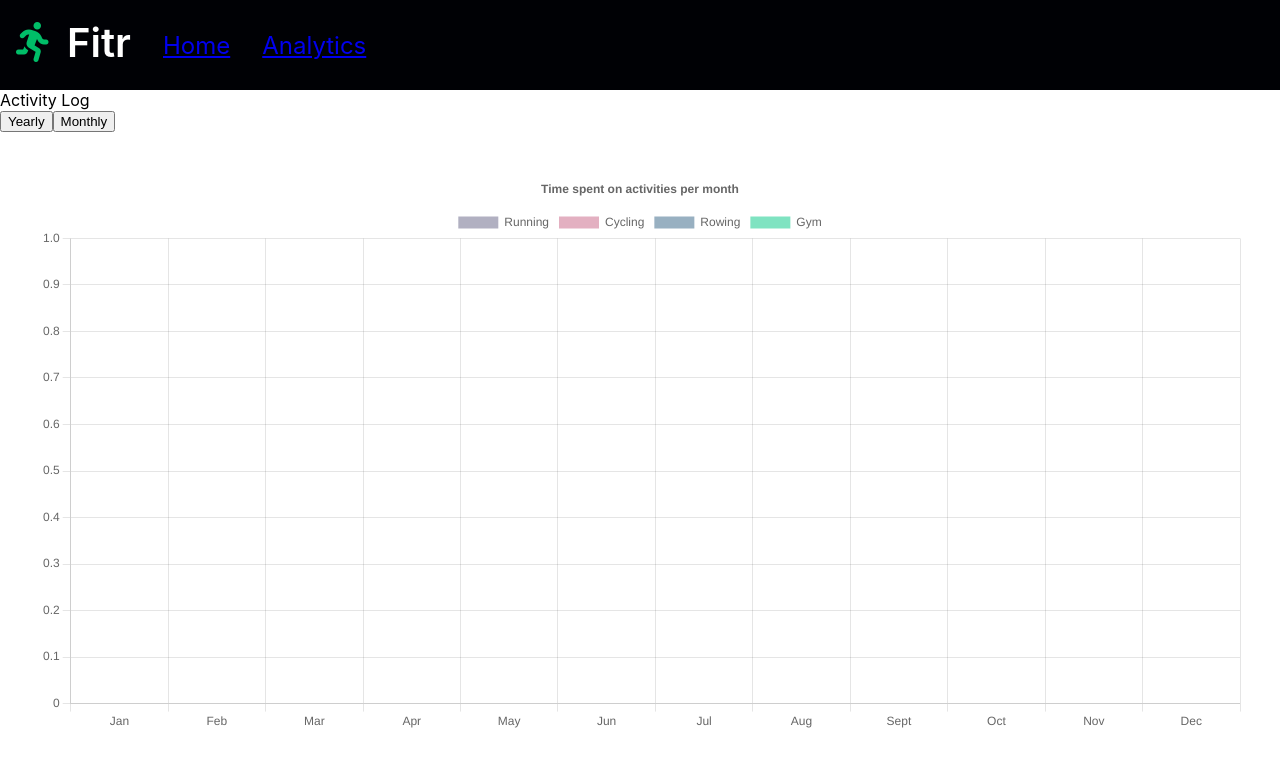
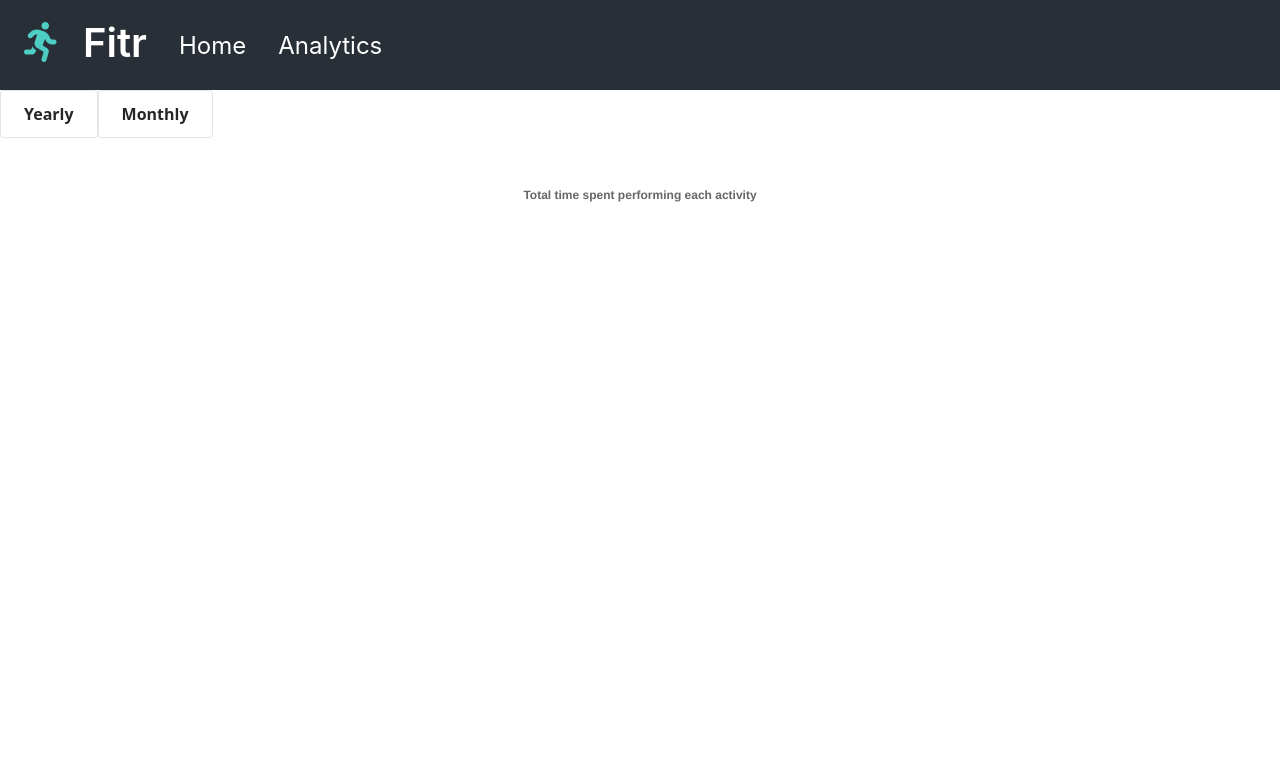
Before and after one commit to AlexImre/Fitness-App, a React (Create React App) app: page /Analytics in a window 1280 px wide. Shown: the top 766 px of the page. Built offline with nearby package versions, Linux system fonts and the light colour scheme.

Commit message:
change colours of charts

```diff
--- a/src/App.js
+++ b/src/App.js
@@ -7,20 +7,20 @@ function App() {
 
   const [newEvent, setNewEvent] = useState({activity: '', start: '', end: '', length: 0});
   const [allEvents, setAllEvents] = useState([]);
-  const [activityLog, setActivityLog] = useState({Running: 0, Cycling: 0, Gym: 0, Rowing: 0});
+  const [activityLog, setActivityLog] = useState({Run: 0, Cycle: 0, Gym: 0, Row: 0, Yoga: 0, Other: 0});
   const [monthlyLog, setMonthlyLog] = useState({
-      0: { Running: 0, Cycling: 0, Gym: 0, Rowing: 0 },
-      1: { Running: 0, Cycling: 0, Gym: 0, Rowing: 0 },
-      2: { Running: 0, Cycling: 0, Gym: 0, Rowing: 0 },
-      3: { Running: 0, Cycling: 0, Gym: 0, Rowing: 0 },
-      4: { Running: 0, Cycling: 0, Gym: 0, Rowing: 0 },
-      5: { Running: 0, Cycling: 0, Gym: 0, Rowing: 0 },
-      6: { Running: 0, Cycling: 0, Gym: 0, Rowing: 0 },
-      7: { Running: 0, Cycling: 0, Gym: 0, Rowing: 0 },
-      8: { Running: 0, Cycling: 0, Gym: 0, Rowing: 0 },
-      9: { Running: 0, Cycling: 0, Gym: 0, Rowing: 0 },
-      10: { Running: 0, Cycling: 0, Gym: 0, Rowing: 0 },
-      11: { Running: 0, Cycling: 0, Gym: 0, Rowing: 0 }
+      0: { Run: 0, Cycle: 0, Gym: 0, Row: 0, Yoga: 0, Other: 0 },
+      1: { Run: 0, Cycle: 0, Gym: 0, Row: 0, Yoga: 0, Other: 0 },
+      2: { Run: 0, Cycle: 0, Gym: 0, Row: 0, Yoga: 0, Other: 0 },
+      3: { Run: 0, Cycle: 0, Gym: 0, Row: 0, Yoga: 0, Other: 0 },
+      4: { Run: 0, Cycle: 0, Gym: 0, Row: 0, Yoga: 0, Other: 0 },
+      5: { Run: 0, Cycle: 0, Gym: 0, Row: 0, Yoga: 0, Other: 0 },
+      6: { Run: 0, Cycle: 0, Gym: 0, Row: 0, Yoga: 0, Other: 0 },
+      7: { Run: 0, Cycle: 0, Gym: 0, Row: 0, Yoga: 0, Other: 0 },
+      8: { Run: 0, Cycle: 0, Gym: 0, Row: 0, Yoga: 0, Other: 0 },
+      9: { Run: 0, Cycle: 0, Gym: 0, Row: 0, Yoga: 0, Other: 0 },
+      10: { Run: 0, Cycle: 0, Gym: 0, Row: 0, Yoga: 0, Other: 0 },
+      11: { Run: 0, Cycle: 0, Gym: 0, Row: 0, Yoga: 0, Other: 0 }
   });
 
   return (
--- a/src/Components/Charts/ActivityTimeChart.js
+++ b/src/Components/Charts/ActivityTimeChart.js
@@ -25,7 +25,8 @@ export const ActivityTimeChart = (props) => {
     const activityLog = props.activityLog;
     const objectKeys = Object.keys(activityLog);
     const objectValues = Object.values(activityLog);
-    const labels = [];
+    console.log(objectValues);
+    const labels = ['Activity'];
 
     const options = {
         indexAxis: 'y',
@@ -37,8 +38,8 @@ export const ActivityTimeChart = (props) => {
         responsive: true,
         plugins: {
         legend: {
-            position: 'right',
-            display: false
+            position: 'top',
+            display: true
         },
         title: {
             display: true,
@@ -50,31 +51,89 @@ export const ActivityTimeChart = (props) => {
         }
     };
 
+    // const data = {
+    //     labels,
+    //     datasets: [
+    //       {
+    //         data: [],
+    //         borderColor: '#195591',
+    //         backgroundColor: '#85a8ca',
+    //       },
+    //       {
+    //         data: activityLog.Run,
+    //         borderColor: '#195591',
+    //         backgroundColor: '#85a8ca',
+    //       }
+    //     ]
+
+    // };
+
     const data = {
         labels,
-        datasets: [
-          {
-            data: [],
-            borderColor: '#195591',
-            backgroundColor: '#85a8ca',
-          }
-        ]
-
+        datasets: []
     };
 
-    // ADD DYNAMIC LABELLING TO CHART
-    for (let i = 0; i < objectKeys.length; i++){
-        if (objectValues[i] > 0){
-            labels.push(objectKeys[i]);
+    for (let i = 0; i < objectValues.length; i++) {
+        if (objectValues[i] > 0) {
+            if (objectKeys[i] === 'Run') {
+                data.datasets.push({
+                    label: 'Running',
+                    data: [objectValues[i]],
+                    borderColor: '#ef476f',
+                    backgroundColor: '#ef476f',
+                })
+            } else if (objectKeys[i] === 'Cycle') {
+                data.datasets.push({
+                    label: 'Cycling',
+                    data: [objectValues[i]],
+                    borderColor: '#f78c6b',
+                    backgroundColor: '#f78c6b',
+                })
+            } else if (objectKeys[i] === 'Gym') {
+                data.datasets.push({
+                    label: 'Gym',
+                    data: [objectValues[i]],
+                    borderColor: '#06d6a0',
+                    backgroundColor: '#06d6a0',
+                })
+            } else if (objectKeys[i] === 'Row') {
+                data.datasets.push({
+                    label: 'Rowing',
+                    data: [objectValues[i]],
+                    borderColor: '#ffd166',
+                    backgroundColor: '#ffd166',
+                })
+            } else if (objectKeys[i] === 'Yoga') {
+                data.datasets.push({
+                    label: 'Yoga',
+                    data: [objectValues[i]],
+                    borderColor: '#118ab2',
+                    backgroundColor: '#118ab2',
+                })
+            } else if (objectKeys[i] === 'Other') {
+                data.datasets.push({
+                    label: 'Other',
+                    data: [objectValues[i]],
+                    borderColor: '#073b4c',
+                    backgroundColor: '#073b4c',
+                })
+            }
         }
     }
 
+    // ADD DYNAMIC LABELLING TO CHART
+    // for (let i = 0; i < objectKeys.length; i++){
+    //     if (objectValues[i] > 0){
+    //         labels.push(objectKeys[i]);
+    //     }
+    // }
+
     // ADD DYNAMIC DATA TO CHART
-    for (let i = 0; i < objectKeys.length; i++){
-        if (objectValues[i] > 0){
-            data.datasets[0].data.push(objectValues[i]);
-        }
-    }
+    // for (let i = 0; i < objectKeys.length; i++){
+    //     if (objectValues[i] > 0){
+    //         data.datasets[0].data.push(objectValues[i]);
+    //     }
+    // }
 
     return <Bar options={options} data={data} />;
 }
--- a/src/Components/Charts/MonthlyTimeChart.js
+++ b/src/Components/Charts/MonthlyTimeChart.js
@@ -45,12 +45,16 @@ export function TotalTimeChart(props) {
       const monthlyCyclingDataArray = [];
       const monthlyRowingDataArray = [];
       const monthlyGymDataArray = [];
+      const monthlyYogaDataArray = [];
+      const monthlyOtherDataArray = [];
 
       for (let i = 0; i < labels.length; i++){
-        monthlyRunningDataArray.push(monthlyLog[i].Running);
-        monthlyCyclingDataArray.push(monthlyLog[i].Cycling);
-        monthlyRowingDataArray.push(monthlyLog[i].Rowing);
+        monthlyRunningDataArray.push(monthlyLog[i].Run);
+        monthlyCyclingDataArray.push(monthlyLog[i].Cycle);
+        monthlyRowingDataArray.push(monthlyLog[i].Row);
         monthlyGymDataArray.push(monthlyLog[i].Gym);
+        monthlyYogaDataArray.push(monthlyLog[i].Yoga);
+        monthlyOtherDataArray.push(monthlyLog[i].Other);
       }
 
       const data = {
@@ -59,22 +63,32 @@ export function TotalTimeChart(props) {
           {
             label: 'Running',
             data: monthlyRunningDataArray,
-            backgroundColor: 'rgba(100, 99, 132, 0.5)',
+            backgroundColor: '#ef476f',
           },
           {
             label: 'Cycling',
             data: monthlyCyclingDataArray,
-            backgroundColor: 'rgba(200, 99, 132, 0.5)',
+            backgroundColor: '#f78c6b',
           },
           {
             label: 'Rowing',
             data: monthlyRowingDataArray,
-            backgroundColor: 'rgba(50, 99, 132, 0.5)',
+            backgroundColor: '#ffd166',
           },
           {
             label: 'Gym',
             data: monthlyGymDataArray,
-            backgroundColor: 'rgba(01, 200, 132, 0.5)',
+            backgroundColor: '#06d6a0',
+          },
+          {
+            label: 'Yoga',
+            data: monthlyYogaDataArray,
+            backgroundColor: '#118ab2',
+          },
+          {
+            label: 'Other',
+            data: monthlyOtherDataArray,
+            backgroundColor: '#073b4c',
           },
         ]
       };
--- a/src/Components/Header/Header.css
+++ b/src/Components/Header/Header.css
@@ -1,14 +1,14 @@
 .HeaderTitleContainer {
     display: flex;
     justify-content: flex-start;
-    background-color: #000105;
+    background-color: #292f36;
     height: 90px;
 }
 
 .fa-person-running {
     font-size: 40px;
-    margin: 0 1rem 0 1rem;
-    color: #00bd68;
+    margin: 0 1.5rem 0 1.5rem;
+    color: #4ecdc4;
 }
 
 .HeaderLogo {
@@ -47,3 +47,16 @@
     padding: 0 2rem 0 1rem;
     cursor: pointer;
 }
+
+.Link {
+    text-decoration: none;
+    color:#fff;
+}
+
+.Link:hover {
+    color: #4ecdc4;
+}
+
+.fa-plus {
+    color: #292f36;
+}
--- a/src/Components/Header/Header.js
+++ b/src/Components/Header/Header.js
@@ -13,8 +13,8 @@ export const Header = (props) => {
                     <i className="fa-solid fa-person-running"></i>
                     <span className='HeaderLogoTitle'>Fitr</span>
                 </div>
-                <span className='HeaderHomeTitle'><Link to={'/'}>Home</Link></span>
-                <span className='HeaderAnalyticsTitle'><Link to={'/Analytics'}>Analytics</Link></span>
+                <span className='HeaderHomeTitle'><Link className="Link" to={'/'}>Home</Link></span>
+                <span className='HeaderAnalyticsTitle'><Link className="Link" to={'/Analytics'}>Analytics</Link></span>
             </div>
 
             { toggleAddActivityButton? <div className='HeaderTitleRight'>
--- a/src/Pages/Analytics.js
+++ b/src/Pages/Analytics.js
@@ -30,13 +30,11 @@ export const Analytics = (props) => {
         <Header toggleActivityMenu={toggleActivityMenu} toggleAddActivityButton={false} />
 
         <div className="AppActivityLogContainer">
-            <span>Activity Log</span>
-            <br></br>
-            <button className='AppYearlyView' onClick={() => toggleView(true)}>Yearly</button>
-            <button className='AppMonthlyView' onClick={() => toggleView(false)}>Monthly</button>
+            <button className='AppYearlyView button-6' onClick={() => toggleView(false)}>Yearly</button>
+            <button className='AppMonthlyView button-6' onClick={() => toggleView(true)}>Monthly</button>
         </div>
         <div className='AppChartContainer'>
-            {toggleChartView ? <ActivityTimeChart activityLog={activityLog}  /> : <TotalTimeChart activityLog={activityLog} allEvents={allEvents} monthlyLog={monthlyLog}/>}
+            {toggleChartView ? <TotalTimeChart activityLog={activityLog} allEvents={allEvents} monthlyLog={monthlyLog}/> : <ActivityTimeChart activityLog={activityLog}  /> }
         </div>
         </>
     )
--- a/src/Pages/Home.css
+++ b/src/Pages/Home.css
@@ -6,13 +6,13 @@
 .react-datepicker-popper { z-index: 100 !important }
 
 .rbc-event {
-  background-color: #00BD68 !important;
+  background-color: #4ecdc4 !important;
 }
 
 /* CSS BUTTONS */
 .button-18 {
   align-items: center;
-  background-color: #00bd68;
+  background-color: #4ecdc4;
   border: 0;
   border-radius: 100px;
   box-sizing: border-box;
@@ -42,21 +42,9 @@
   margin-left: 1rem;
 }
 
-.button-18:hover,
-.button-18:focus {
-  background-color: #16437E;
+.button-18:hover {
+  background-color: #38948e;
   color: #ffffff;
-}
-
-.button-18:active {
-  background: #09223b;
-  color: rgb(255, 255, 255, .7);
-}
-
-.button-18:disabled {
-  cursor: not-allowed;
-  background: rgba(0, 0, 0, .08);
-  color: rgba(0, 0, 0, .3);
 }
 
 .button-41 {
@@ -112,3 +100,56 @@
 .button-41Close:hover {
   background: #c9574e;
 }
+
+.button-6 {
+  align-items: center;
+  background-color: #FFFFFF;
+  border: 1px solid rgba(0, 0, 0, 0.1);
+  border-radius: .25rem;
+  box-shadow: rgba(0, 0, 0, 0.02) 0 1px 3px 0;
+  box-sizing: border-box;
+  color: rgba(0, 0, 0, 0.85);
+  cursor: pointer;
+  display: inline-flex;
+  font-family: system-ui,-apple-system,system-ui,"Helvetica Neue",Helvetica,Arial,sans-serif;
+  font-size: 16px;
+  font-weight: 600;
+  justify-content: center;
+  line-height: 1.25;
+  margin: 0;
+  min-height: 3rem;
+  padding: calc(.875rem - 1px) calc(1.5rem - 1px);
+  position: relative;
+  text-decoration: none;
+  transition: all 250ms;
+  user-select: none;
+  -webkit-user-select: none;
+  touch-action: manipulation;
+  vertical-align: baseline;
+  width: auto;
+}
+
+.button-6:hover {
+  border-color: rgba(0, 0, 0, 0.15);
+  box-shadow: rgba(0, 0, 0, 0.1) 0 4px 12px;
+  color: rgba(0, 0, 0, 0.65);
+}
+
+
+.button-6:focus {
+  border-color: #4ecdc4;
+  box-shadow: rgba(0, 0, 0, 0.1) 0 4px 12px;
+  color: #4ecdc4;
+}
+
+.button-6:hover {
+  transform: translateY(-1px);
+}
+
+.button-6:active {
+  background-color: #F0F0F1;
+  border-color: #4ecdc4;
+  box-shadow: rgba(0, 0, 0, 0.1) 0 2px 4px;
+  color: #4ecdc4;
+  transform: translateY(0);
+}
```
Also changed, not shown: src/Components/AddActivity/AddActivity.js (+4 -3 lines), src/Pages/Home.js (+6 -1 lines).
